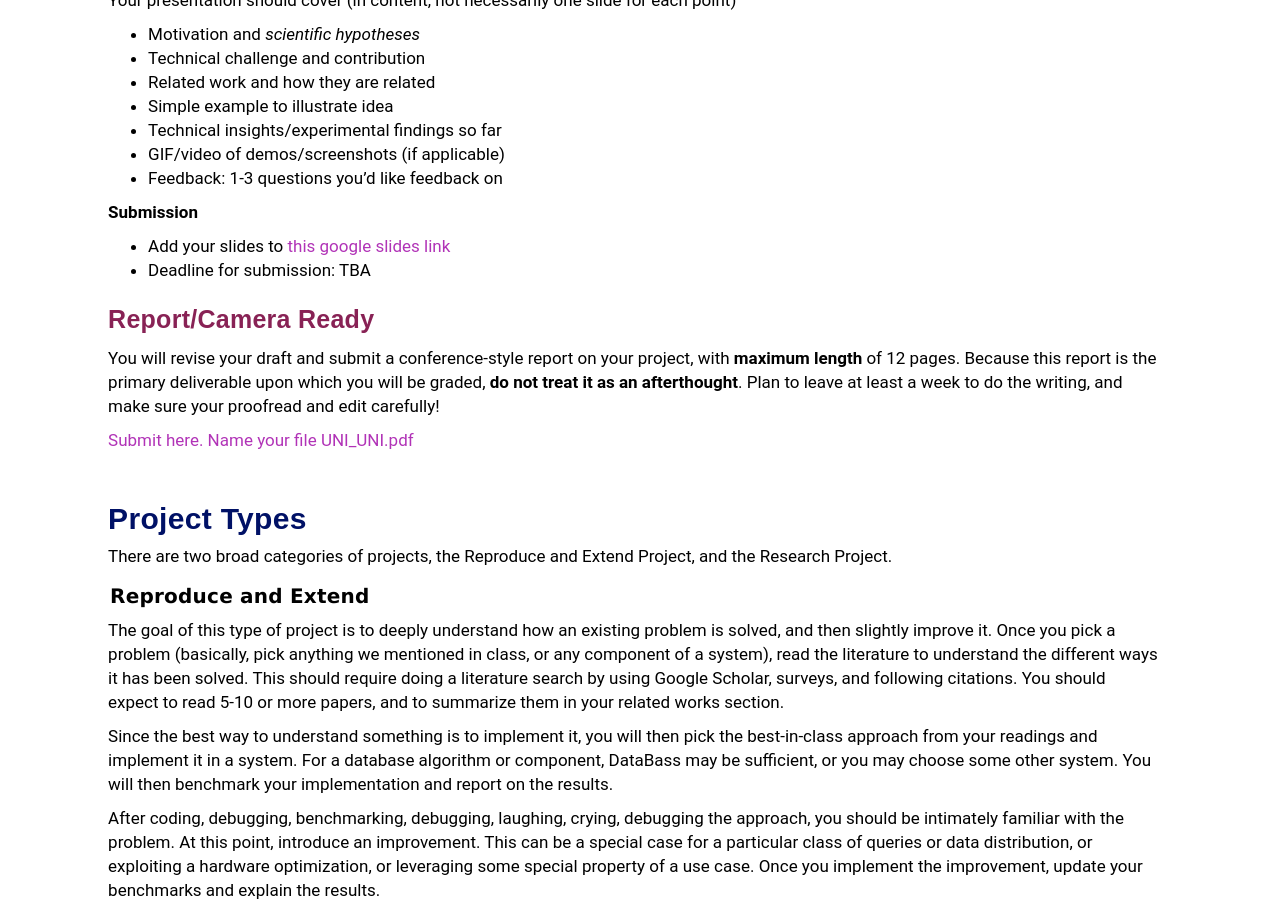
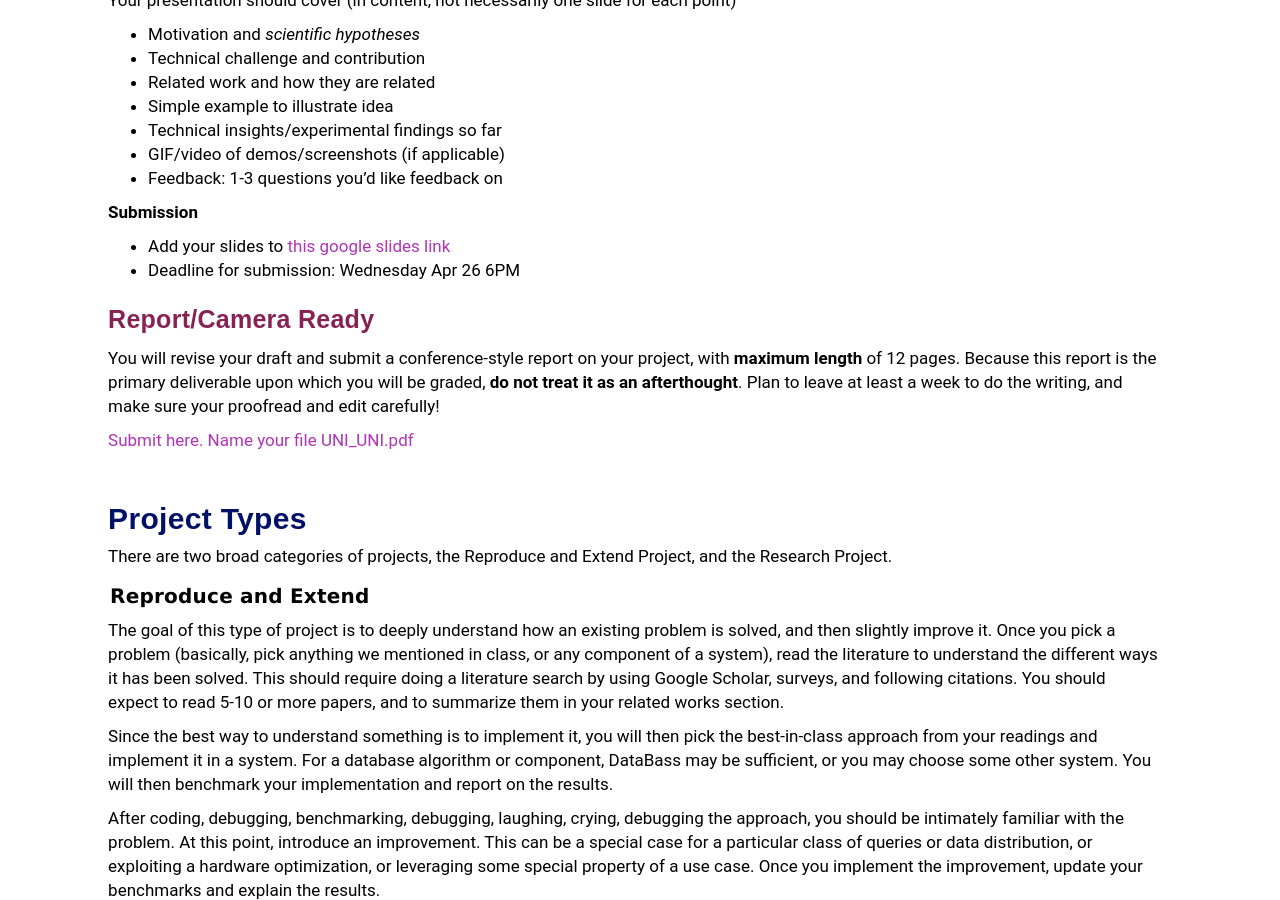
Before and after one commit to w6113/website_2022, a Jekyll site: the page built from projects.md, in a window 1280 px wide and 900 px high, scrolled down 1926 px. Built offline with Jekyll 4.4.1, drawn with Linux system fonts in a browser that asks for light colours.

Commit message:
Update projects.md

```diff
--- a/projects.md
+++ b/projects.md
@@ -100,8 +100,8 @@
 
 **Submission**
 
-* Add your slides to [this google slides link](#)
-* Deadline for submission: TBA
+* Add your slides to [this google slides link](https://docs.google.com/presentation/d/15KzGHnciKHcsWOxC1xPvw_BGVRAdZl6fDmRbcJJnkT4/edit?usp=sharing)
+* Deadline for submission: Wednesday Apr 26 6PM
 
 
 ### Report/Camera Ready
```
